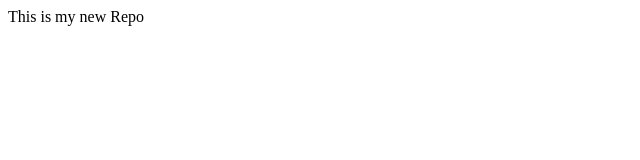
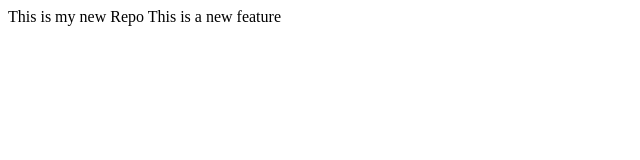
Before and after one commit to iqraajmalsd/localrepo, a plain HTML site: page index.html in a window 1280 px wide. Shown: the whole page, without its empty margins (0-640 px from the left). Drawn offline with Linux system fonts and the light colour scheme.

Commit message:
Add new feature

```diff
--- a/index.html
+++ b/index.html
@@ -1 +1,3 @@
-<p> This is my new Repo </p>
+<p> This is my new Repo
+    This is a new feature
+    </p>
```
